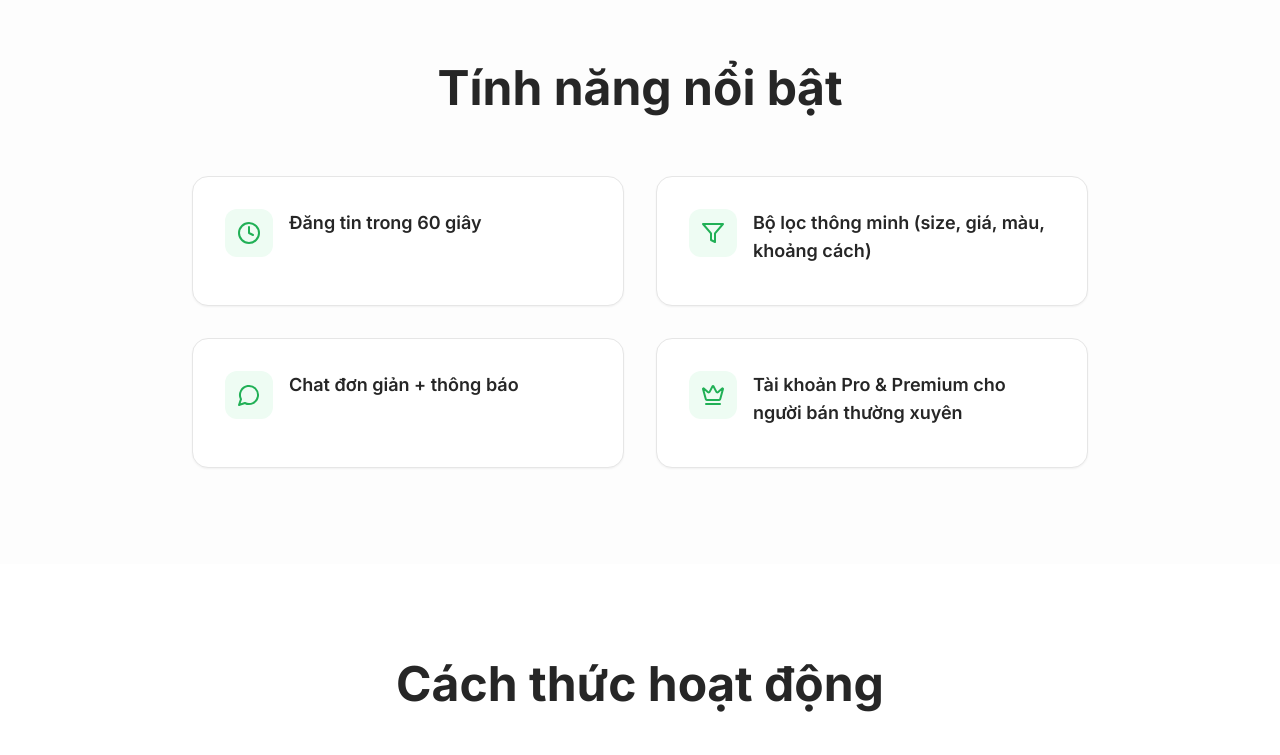
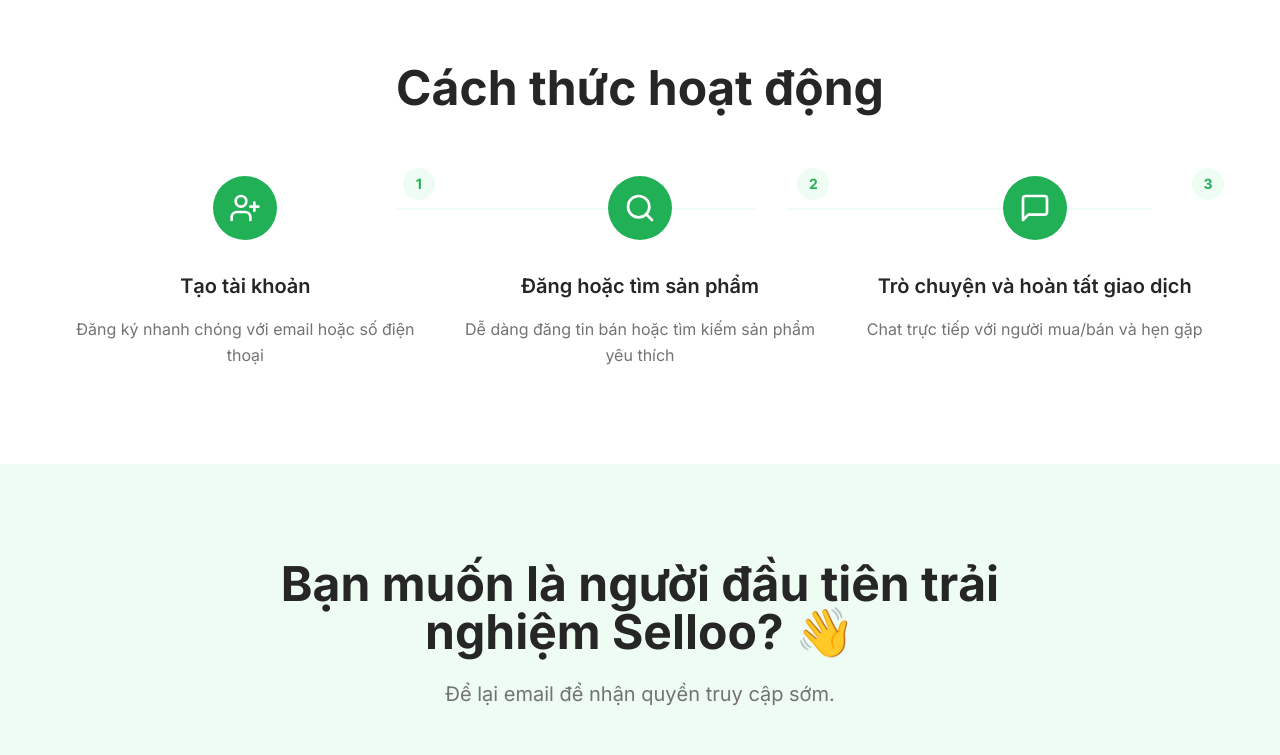
Before and after one commit to kafaweb/selloo, a React (Vite) app: page / in a window 1280 px wide. Shown: the part 1382-2137 px from the top of the page. Built offline with nearby package versions, Linux system fonts and the light colour scheme; the HTML template or start-up script is replaced by a standard one.

Commit message:
Replace Key Features section

```diff
--- a/src/components/SellooLandingPage.tsx
+++ b/src/components/SellooLandingPage.tsx
@@ -2,7 +2,6 @@ import React from 'react';
 import { LanguageProvider } from '@/contexts/LanguageContext';
 import HeroSection from '@/components/HeroSection';
 import WhyDownloadSection from '@/components/WhyDownloadSection';
-import FeaturesSection from '@/components/FeaturesSection';
 import HowItWorksSection from '@/components/HowItWorksSection';
 import CTASection from '@/components/CTASection';
 import Footer from '@/components/Footer';
@@ -13,7 +12,6 @@ const SellooLandingPage = () => {
       <div className="min-h-screen bg-background">
         <HeroSection />
         <WhyDownloadSection />
-        <FeaturesSection />
         <HowItWorksSection />
         <CTASection />
         <Footer />
```
